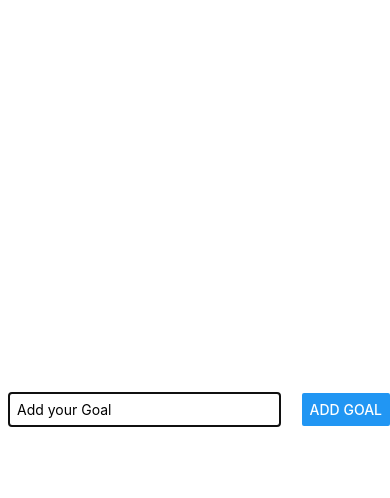
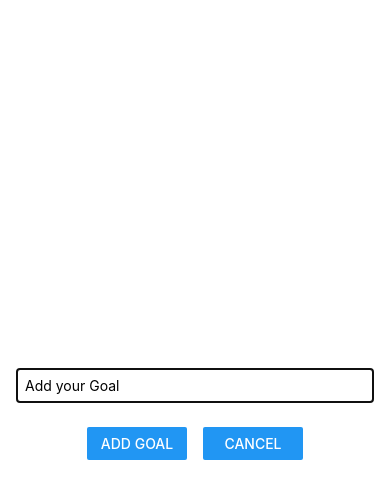
Before and after one commit to khan-yaseen/react-native-course, a React Native app: screen / in a window 390 px wide. Both pictures are taken after a click on the button "ADD NEW GOAL". Shown: the top 498 px of the page. Built offline with nearby package versions, Linux system fonts and the light colour scheme.

Commit message:
styling-the-modal-overlay

```diff
--- a/components/GoalInput.js
+++ b/components/GoalInput.js
@@ -22,7 +22,14 @@
                     onChangeText={goalInputHandler}
                     value={enteredGoal}
                 />
-                <Button title='Add Goal' onPress={addGoalHandler} />
+                <View style={styles.buttonContainer}>
+                    <View style={styles.button}>
+                        <Button title='Add Goal' onPress={addGoalHandler} />
+                    </View>
+                    <View style={styles.button}>
+                        <Button title='Cancel' />
+                    </View>
+                </View>
             </View>
         </Modal>
     )
@@ -33,9 +40,9 @@
 const styles = StyleSheet.create({
     inputContainer: {
         flex: 1,
-        flexDirection: 'row',
-        justifyContent: 'space-between',
+        justifyContent: 'center',
         alignItems: 'center',
+        padding: 16,
         marginBottom: 24,
         borderBottomWidth: 1,
         borderBottomColor: '#cccccc'
@@ -45,6 +52,14 @@
         borderColor: '#cccccc',
         padding: 8,
         margin: 8,
-        width: '70%'
+        width: '100%'
     },
+    buttonContainer: {
+        marginTop: 16,
+        flexDirection: 'row'
+    },
+    button: {
+        width: 100,
+        marginHorizontal: 8
+    }
 })
```
